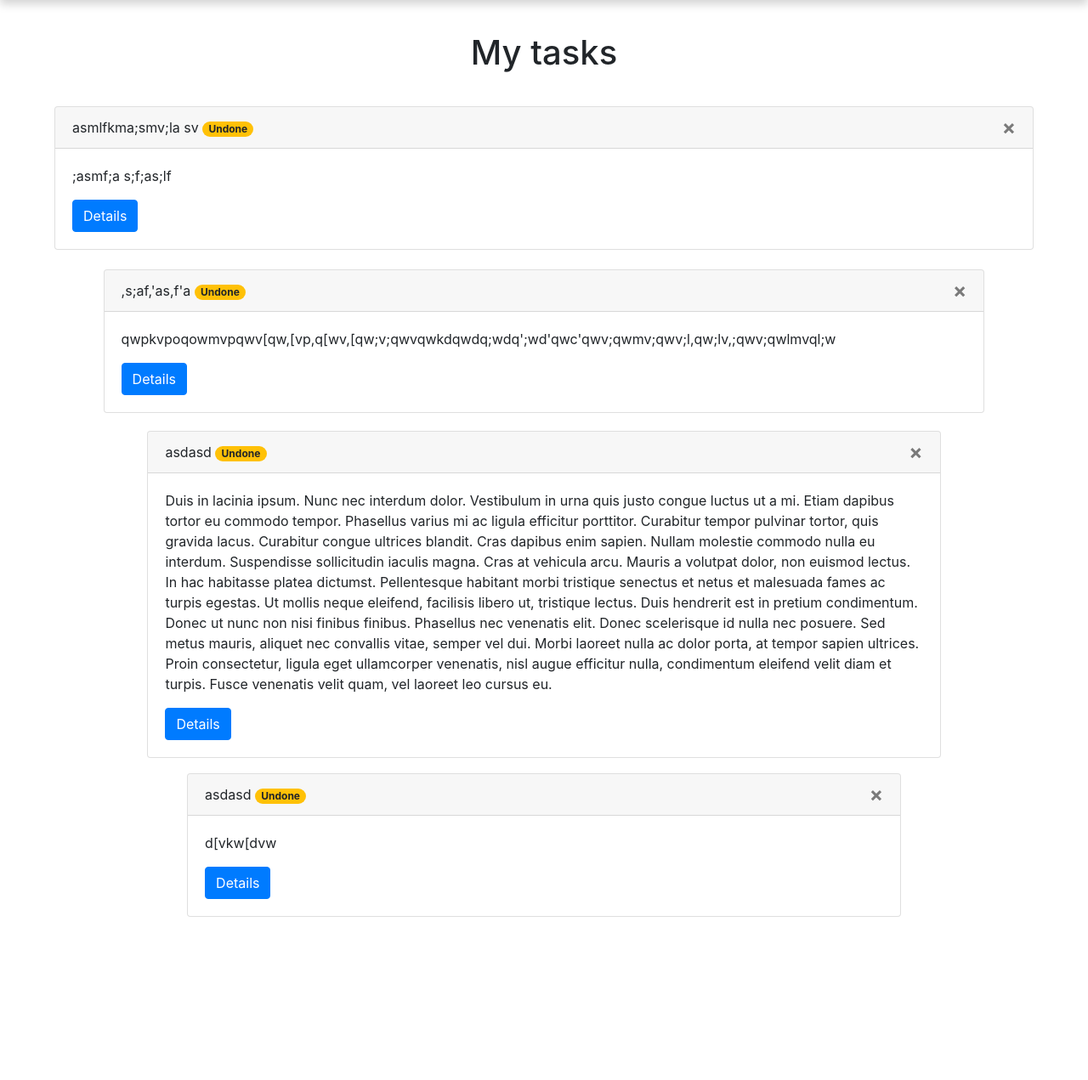
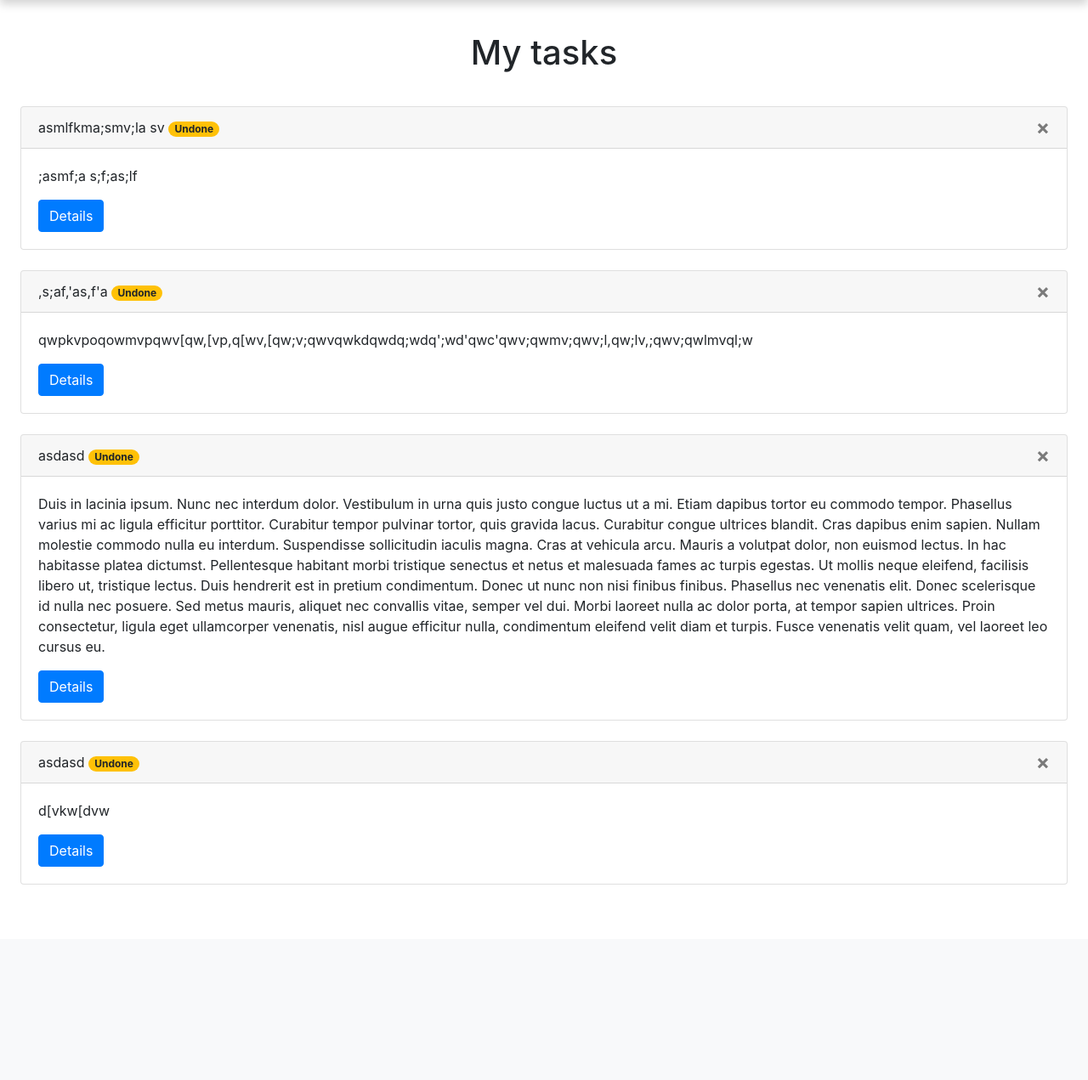
Before and after one commit to stamixthereal/task-app-django, a Django app: template main/templates/main/index.html in a window 1280 px wide. Shown: the part 71-1342 px from the top of the page at 85% size. After the commit the page ends 1112 px from the top, so only its background shows below. Run offline with Django 3.2, Linux system fonts and the light colour scheme; the template is opened without the code that fills it: values that come from a table or form of the project are taken from there, others are empty; data comes from the database, SQL or seed files in the repository; both versions use the stored data as it was after the commit; some libraries are stand-ins or nearby versions.

Commit message:
design update

```diff
--- a/main/admin.py
+++ b/main/admin.py
@@ -1,4 +1,5 @@
 from django.contrib import admin
+
 from .models import Task
 
 
--- a/main/forms.py
+++ b/main/forms.py
@@ -1,7 +1,8 @@
 from django.contrib.auth.forms import UserCreationForm
 from django.contrib.auth.models import User
+from django.forms import ModelForm, widgets
+
 from .models import Task
-from django.forms import ModelForm, widgets
 
 
 class TaskForm(ModelForm):
--- a/main/models.py
+++ b/main/models.py
@@ -1,6 +1,6 @@
+from django.contrib.auth.models import User
 from django.db import models
 from django.utils import timezone
-from django.contrib.auth.models import User
 
 
 class Task(models.Model):
--- a/main/templates/main/index.html
+++ b/main/templates/main/index.html
@@ -15,13 +15,13 @@
 
 {% block list %}
   {% if tasks %}
-  <div style="max-width: 70%; margin-left: 15%; margin-right: 15%; margin-top: 3%; margin-bottom: 3%;">
+  <div style="max-width: 70%; margin: 3% 15% 3% 15%;">
     <h1 style="text-align: center;">My tasks</h1>
   </div>
-    <div style="margin-bottom: 15%;">
+    <div style="margin-bottom: 5%;">
       {% for el in tasks %}
-      <div style="justify-content: center; margin: 2% 5% 5%;">
-        <div class="card">
+      <div style="justify-content: center;">
+        <div class="card m-4">
           <div class="card-header">
             {% if el.status == 'Done' %}
             <s>{{ el.title }}</s>
--- a/task/settings.py
+++ b/task/settings.py
@@ -1,8 +1,8 @@
 import os
+
 import dj_database_url
 import django_heroku
 from dotenv import load_dotenv
-
 
 load_dotenv()
 
--- a/task/wsgi.py
+++ b/task/wsgi.py
@@ -1,6 +1,6 @@
 import os
+
 from django.core.wsgi import get_wsgi_application
-
 
 os.environ.setdefault('DJANGO_SETTINGS_MODULE', 'task.settings')
 
```
Also changed, not shown: main/urls.py (+4 -3 lines), main/views.py (+5 -4 lines), task/urls.py (+3 -4 lines), db.sqlite3, main/migrations/0001_initial.py.
